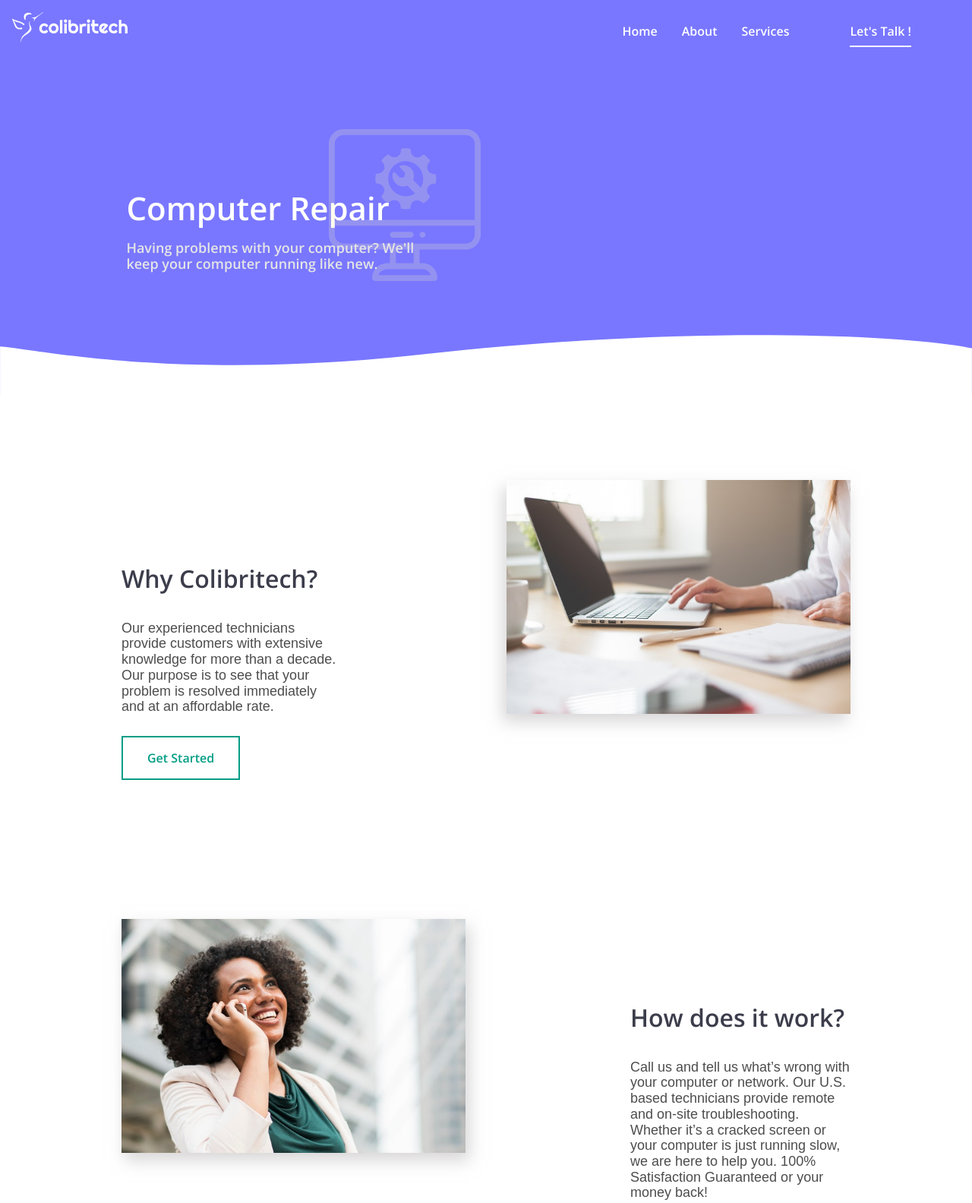
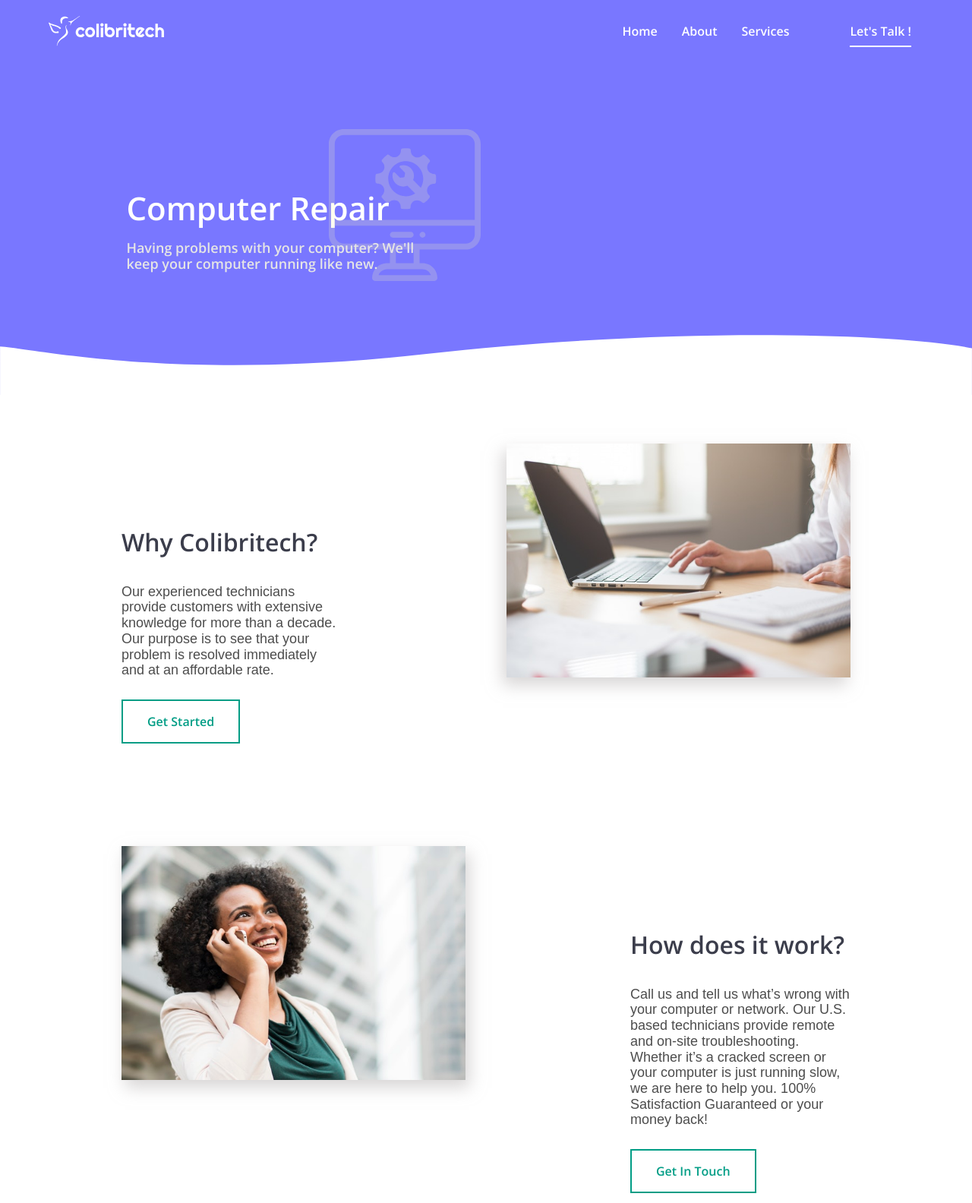
Before and after one commit to tfb34/colibritech-blue, a plain HTML site: page computer-repair.html in a window 1280 px wide. Shown: the top 1584 px of the page at 76% size. Drawn offline with nearby package versions, Linux system fonts and the light colour scheme.

Commit message:
Update files

```diff
--- a/computer-repair.html
+++ b/computer-repair.html
@@ -53,7 +53,7 @@
 			<path style="transform: translateY(20px);" d="M648 22.4762C353.751 -10.1253 94.3333 -2.52378 0 15.4762V108.476H1151V13.4762C1105.06 16.8506 941.021 54.9416 648 22.4762Z" fill="white"/>
 		</svg>
 	</section>
-	<section class="padding content">
+	<section class="padding content subpage-content-padding">
 		<div class="center-content">
 			<img src="assets/why-colibritech.jpeg" class="right animate">
 			<div class="anchored left">
@@ -66,7 +66,7 @@
 			</div>
 		</div>
 	</section>
-	<section class="padding content">
+	<section class="padding content subpage-content-padding">
 		<div class="center-content">
 			<img src="assets/caller.jpeg" class="animate">
 			<div class="anchored">
--- a/myStyle.css
+++ b/myStyle.css
@@ -864,7 +864,7 @@ input[type="submit"]{
   text-align: left;
   margin:0;
  /* padding-top:18vh;*/
- padding-top:90px;
+ padding-top:110px;
 }
 .service-intro p{
   text-align: left;
@@ -1125,6 +1125,9 @@ input[type="submit"]{
 */
 #special-btn{
   visibility: hidden;
+}
+.subpage-content-padding{
+  padding-top:1em;
 }
 @media only screen and (min-width: 425px){
   #welcome img {
@@ -1235,6 +1238,10 @@ input[type="submit"]{
 
 }
 @media only screen and (min-width: 1024px){
+  #logo{
+    left: 5vw;
+    top: 1.3em;
+  }
   h1{
     font-size:48px;
   }
```
Also changed, not shown: network-support.html (+1 -1 lines), voice-and-data.html (+1 -1 lines), web-design.html (+1 -1 lines).
